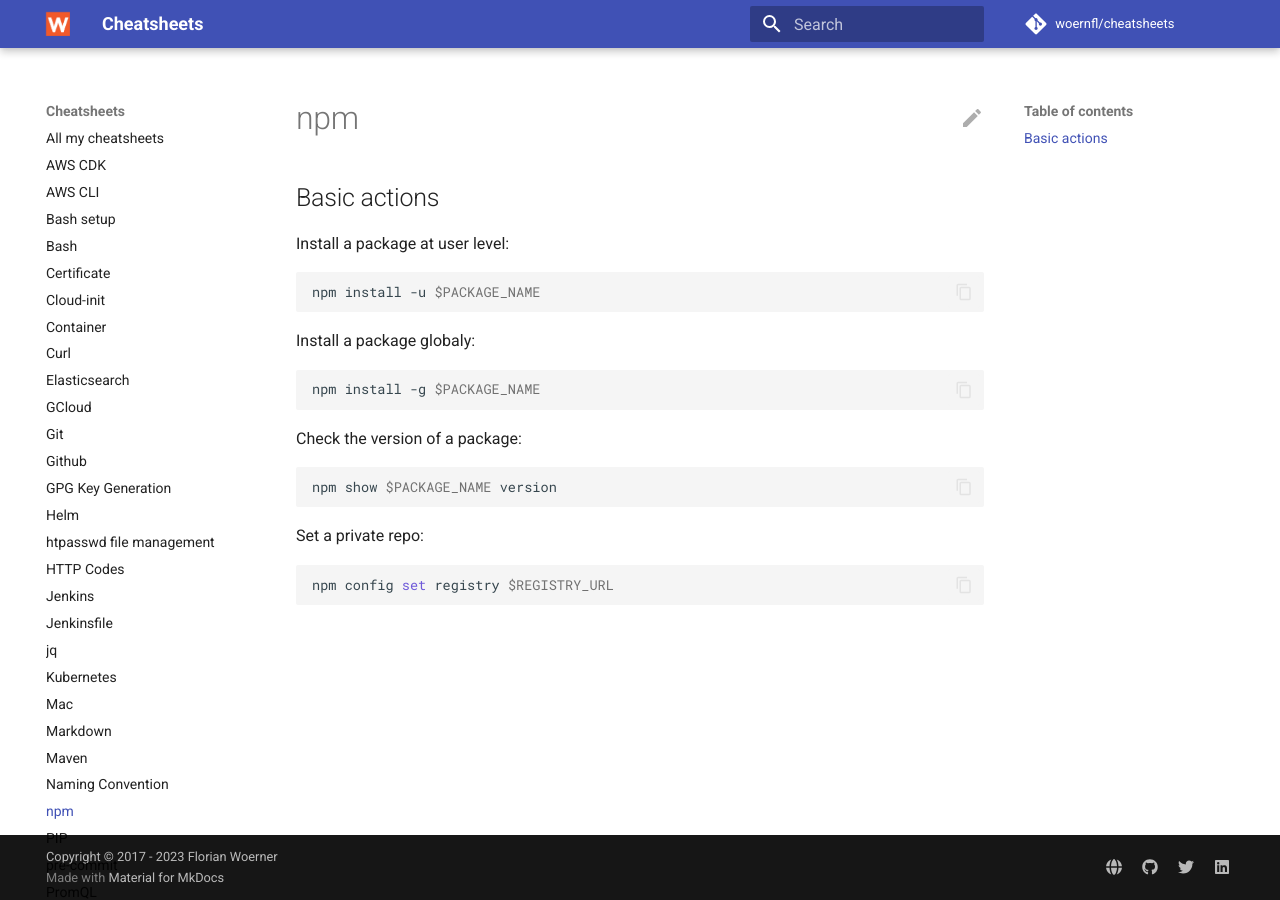
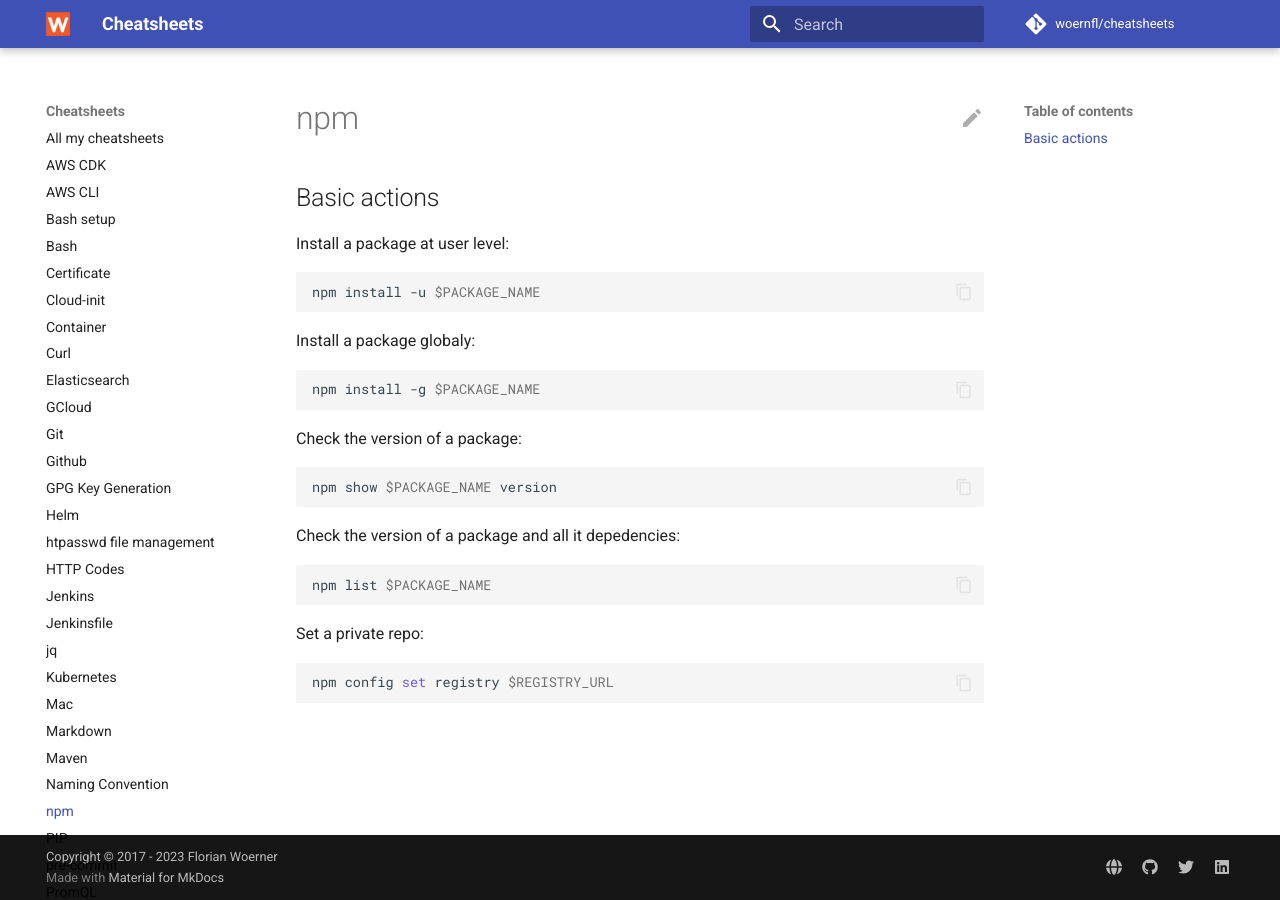
Before and after one commit to woernfl/cheatsheets, an MkDocs documentation site: the page built from docs/npm.md, in a window 1280 px wide. Built offline with MkDocs 1.6.1 and Material for MkDocs 9.7.7, drawn with Linux system fonts in a browser that asks for light colours; comment, search, counter and statistics services are not loaded.

Commit message:
Update npm.md (#138)

````diff
--- a/docs/npm.md
+++ b/docs/npm.md
@@ -20,6 +20,12 @@
 npm show $PACKAGE_NAME version
 ```
 
+Check the version of a package and all it depedencies:
+
+```bash
+npm list $PACKAGE_NAME
+```
+
 Set a private repo:
 
 ```bash
````
